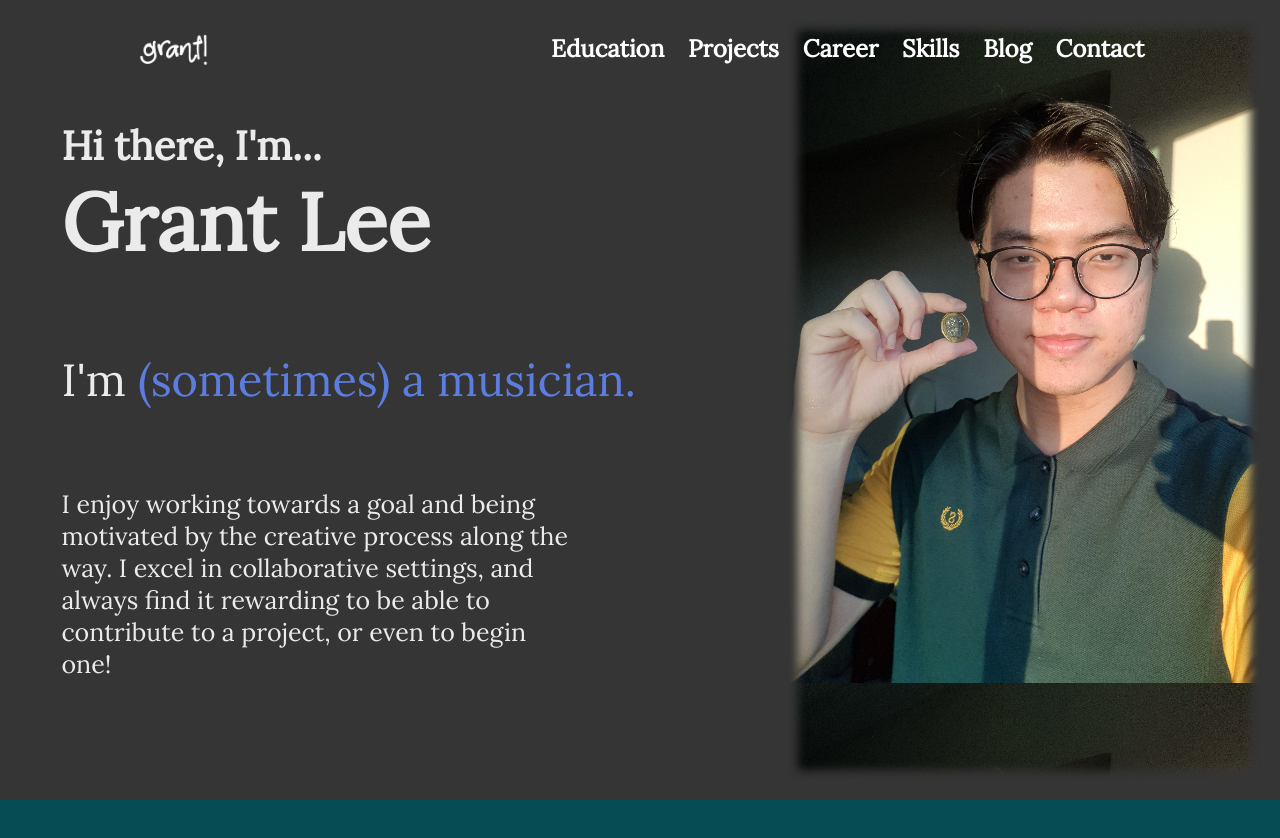
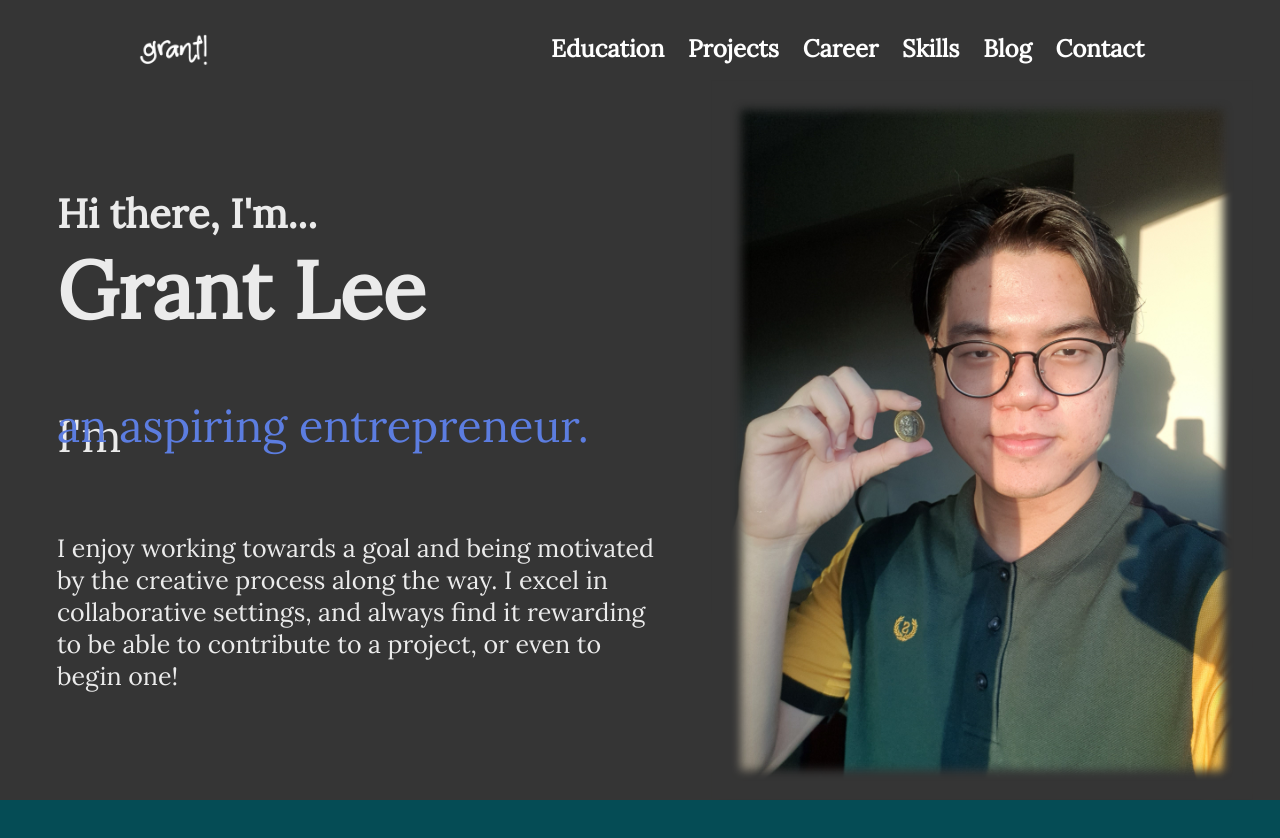
Before and after one commit to grrrrnt/personal-website, a React (Create React App) app: page / in a window 1280 px wide. Shown: the top 838 px of the page. Built offline with nearby package versions, Linux system fonts and the light colour scheme; some icons are missing; a web font is replaced by a local one.

Commit message:
Added social logos

```diff
--- a/package.json
+++ b/package.json
@@ -37,5 +37,8 @@
       "last 1 firefox version",
       "last 1 safari version"
     ]
+  },
+  "devDependencies": {
+    "@iconify/react": "^3.1.3"
   }
 }
--- a/src/App.js
+++ b/src/App.js
@@ -1,7 +1,7 @@
 import logo from './logo.svg';
 import './App.css';
 import Intro from "./components/intro/Intro";
-import Education from "./components/about/Education";
+import Education from "./components/education/Education";
 import Navbar from './components/navbar/Navbar';
 
 function App() {
--- a/src/components/about/Education.jsx
+++ /dev/null
@@ -1,16 +0,0 @@
-import "./Education.css"
-
-const Education = () => {
-    return (
-        <div className="education">
-            <div className="education-left">
-
-            </div>
-            <div className="education-right">
-
-            </div>
-        </div>
-    )
-}
-
-export default Education
--- a/src/components/about/Education.css
+++ b/src/components/education/Education.css
@@ -3,6 +3,16 @@
     height: 100vh;
     background-color: rgb(5, 76, 85);
     align-items: center;
+}
+
+.empty-space-for-navbar {
+    height: 10vh;
+    top: 0;
+}
+
+.education-container {
+    display: flex;
+    height: 90vh;
 }
 
 .education-left {
--- /dev/null
+++ b/src/components/education/Education.jsx
@@ -0,0 +1,19 @@
+import "./Education.css"
+
+const Education = () => {
+    return (
+        <div className="education">
+            <div className="empty-space-for-navbar" />
+            <div className="education-wrapper">
+                <div className="education-left">
+
+                </div>
+                <div className="education-right">
+
+                </div>
+            </div>
+        </div>
+    )
+}
+
+export default Education
--- a/src/components/intro/Intro.css
+++ b/src/components/intro/Intro.css
@@ -1,13 +1,22 @@
 .intro {
-    display: flex;
     height: 100vh;
     background-color: rgb(53, 53, 53);
     /*background-image: url("../../img/paper_texture_edited.jpeg");*/
     color: rgb(235, 235, 235);
 }
 
+.empty-space-for-navbar {
+    height: 10vh;
+    top: 0;
+}
+
+.intro-container {
+    display: flex;
+    height: 90vh;
+}
+
 .intro-left {
-    flex: 3;
+    flex: 5;
     display: flex;
     align-items: center;
     justify-content: center;
@@ -64,16 +73,25 @@
 
 .intro-left-description {
     padding-top: 40px;
-    padding-right: 20%;
     font-size: 25px;
     word-break: break-word;
 }
 
 .intro-right {
+    flex: 4;
+    display: flex;
+}
+
+.intro-right-photo {
     background-image: url("../../img/intro_photo.jpg");
-    flex: 2;
+    background-repeat: no-repeat;
+    flex: 20;
     width: 100%;
     height: 100%;
-    background-size: contain;
+    background-size: cover;
     box-shadow: 0 0 10px 30px rgb(53, 53, 53) inset;
 }
+
+.intro-right-padding {
+    flex: 1;
+}
--- a/src/components/intro/Intro.jsx
+++ b/src/components/intro/Intro.jsx
@@ -4,6 +4,8 @@ import intro_photo from "../../img/intro_photo.jpg"
 const Intro = () => {
     return (
         <div className="intro">
+            <div className="empty-space-for-navbar" />
+            <div className="intro-container">
                 <div className="intro-left">
                     <div className="intro-left-container">
                         <div className="intro-left-name">
@@ -24,8 +26,11 @@ const Intro = () => {
                         </p>
                     </div>
                 </div>
-
-            <div className="intro-right" />
+                <div className="intro-right">
+                    <div className="intro-right-photo" />
+                    <div className="intro-right-padding" />
+                </div>
+            </div>
         </div>
         )
     }
--- a/src/components/navbar/Navbar.css
+++ b/src/components/navbar/Navbar.css
@@ -1,10 +1,11 @@
 .navbar {
-    background-color: linear-gradient(to bottom, #00bcd4, #00bcd4);
+    background-color: transparent;
     padding: 0.5rem 1rem;
     position: fixed;
     top: 0;
     width: 100%;
     z-index: 1030;
+    /*backdrop-filter: blur(10px);*/
 }
 
 .navbar-wrapper {
@@ -18,6 +19,7 @@
 .navbar-left {
     flex: 3;
     padding: 8%;
+    padding-right: 30%;
     height: 100%;
     display: flex;
     align-items: center;
@@ -27,6 +29,14 @@
 .navbar-logo {
     height: 140%;
     object-fit: contain;
+}
+
+.socials {
+    flex: 1;
+    height: 30%;
+    width: 30%;
+    object-fit: contain;
+    color: white;
 }
 
 .navbar-right {
--- a/src/components/navbar/Navbar.jsx
+++ b/src/components/navbar/Navbar.jsx
@@ -1,6 +1,7 @@
 import React from 'react';
 import "./Navbar.css"
 import grant_logo from "../../img/grant_logo_white.png"
+import { Icon } from '@iconify/react';
 
 const Navbar = () => {
   return (
@@ -8,6 +9,10 @@ const Navbar = () => {
         <div className="navbar-wrapper">
             <div className="navbar-left">
                 <img className="navbar-logo" src={grant_logo} alt=""/>
+                <Icon className="socials" icon="akar-icons:linkedin-fill" />
+                <Icon className="socials" icon="akar-icons:github-fill" />
+                <Icon className="socials" icon="akar-icons:instagram-fill" />
+                <Icon className="socials" icon="akar-icons:spotify-fill" />
             </div>
             <div className="navbar-right">
                 <h2 className="navbar-right-item">Education</h2>
```
Also changed, not shown: 1 other file (tests, documents, lock files or other folders). Lines whose indentation alone changed are shown as unchanged.
